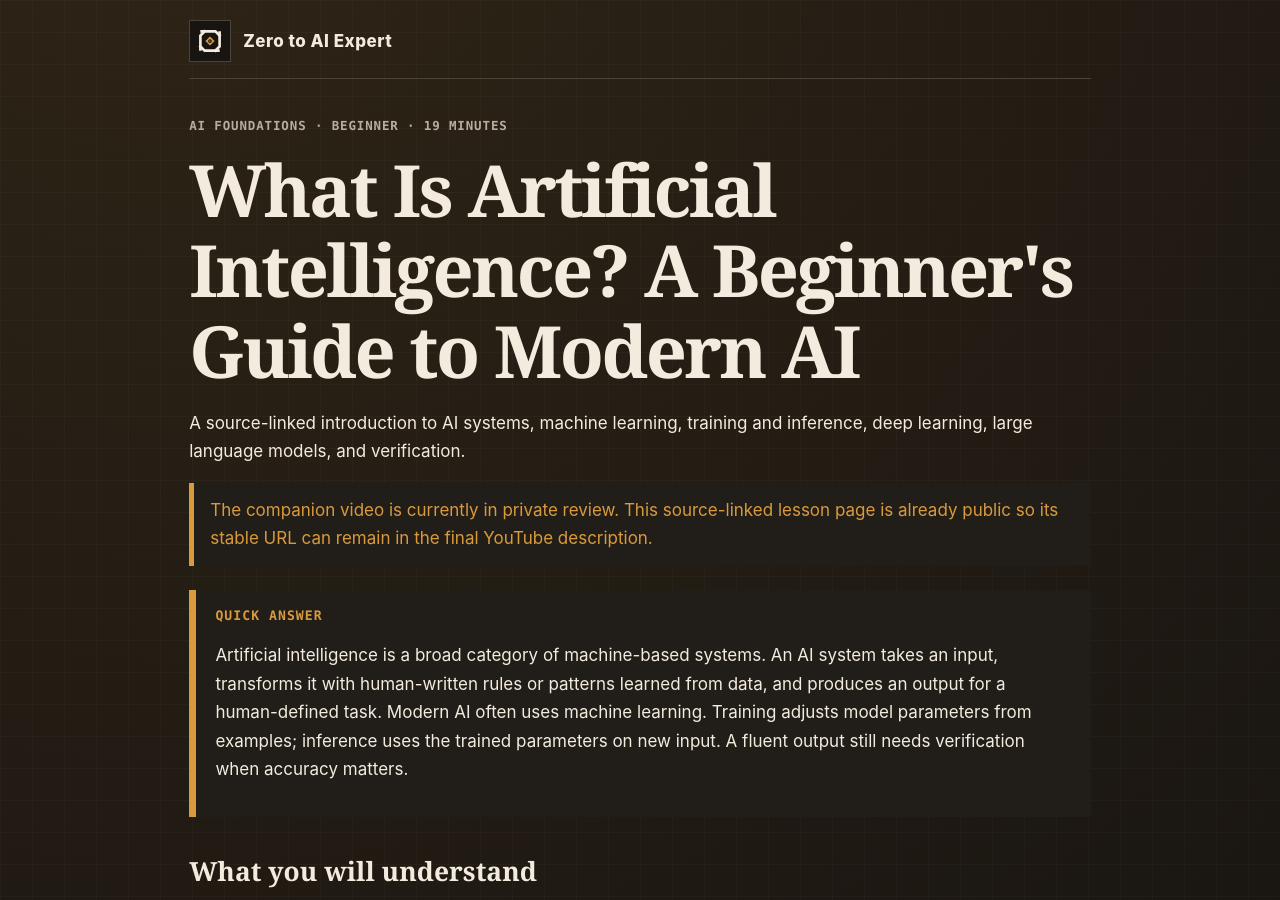
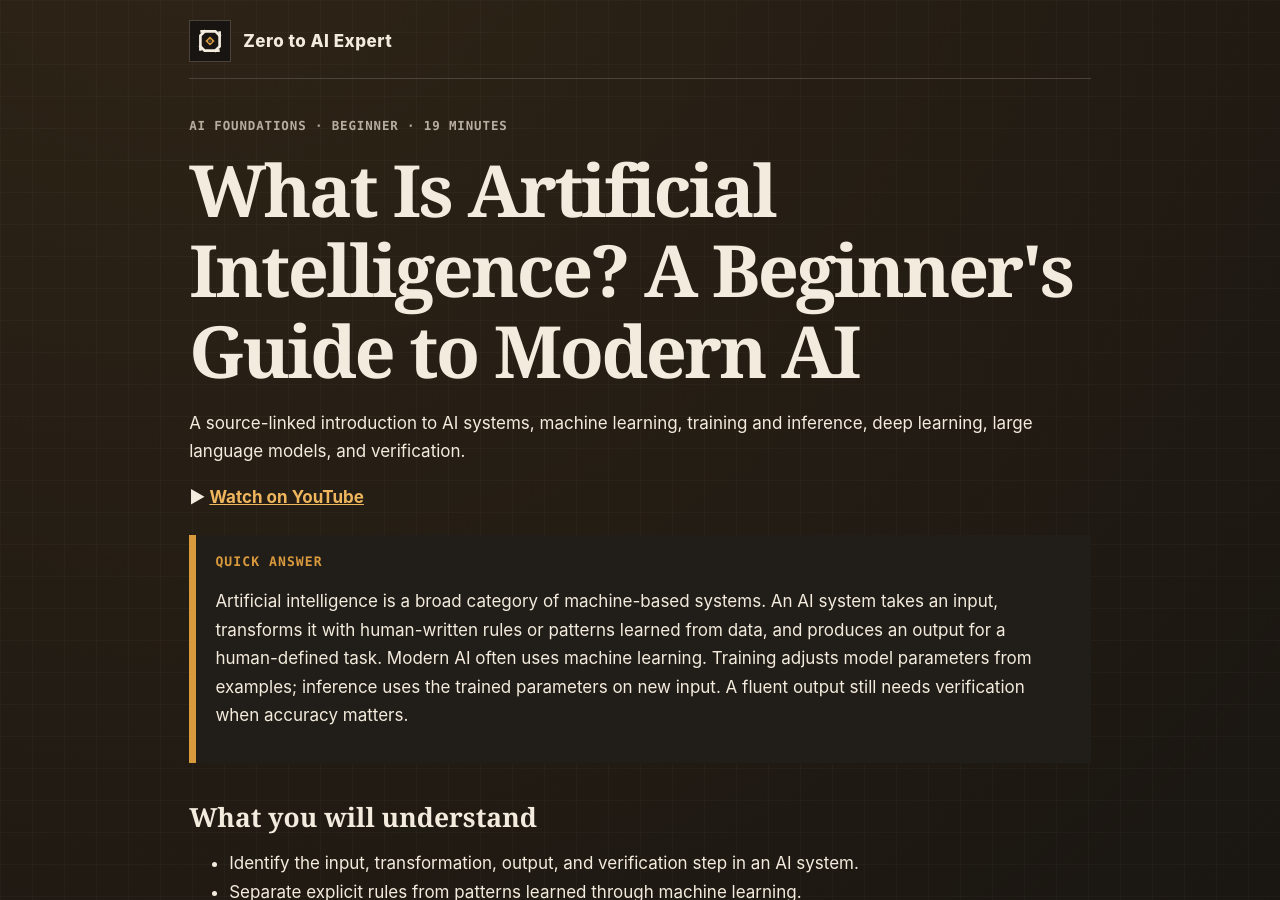
Before and after one commit to wenchangyue/zero-to-ai-expert, a Jekyll site: the page built from _lessons/what-is-artificial-intelligence.md, in a window 1280 px wide and 900 px high. Built offline with Jekyll 4.4.1, drawn with Linux system fonts in a browser that asks for light colours; part of the change alters nothing that is shown.

Commit message:
Record public video state

```diff
--- a/_lessons/what-is-artificial-intelligence.md
+++ b/_lessons/what-is-artificial-intelligence.md
@@ -12,8 +12,8 @@ duration_label: 19 minutes
 duration: PT19M34S
 youtube_url: https://youtu.be/4ir_uHC7bnk
 video_id: 4ir_uHC7bnk
-video_status: private
-upload_date: '2026-08-03'
+video_status: public
+upload_date: '2026-08-03T14:41:31-07:00'
 keywords:
   - artificial intelligence
   - AI for beginners
```
